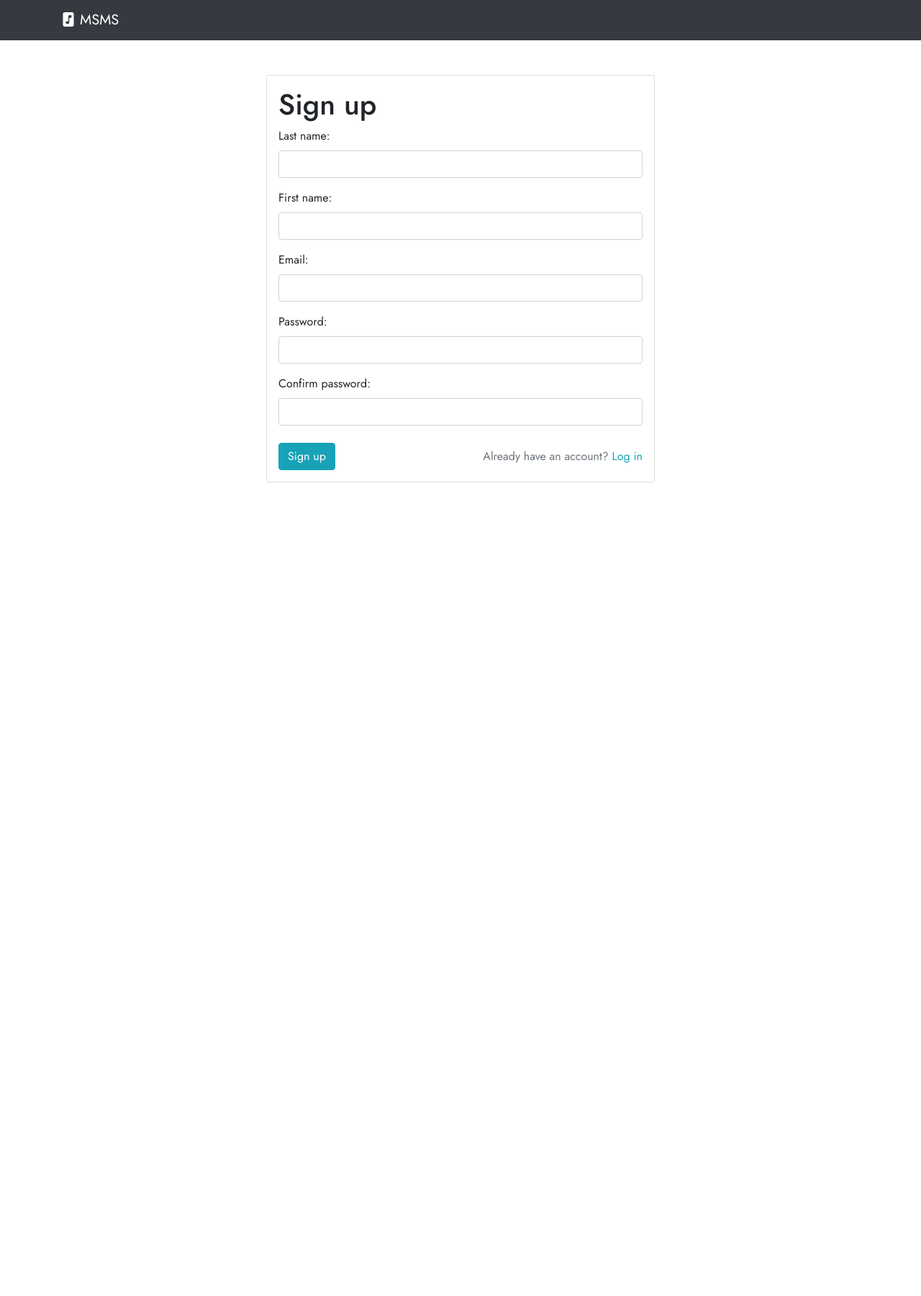
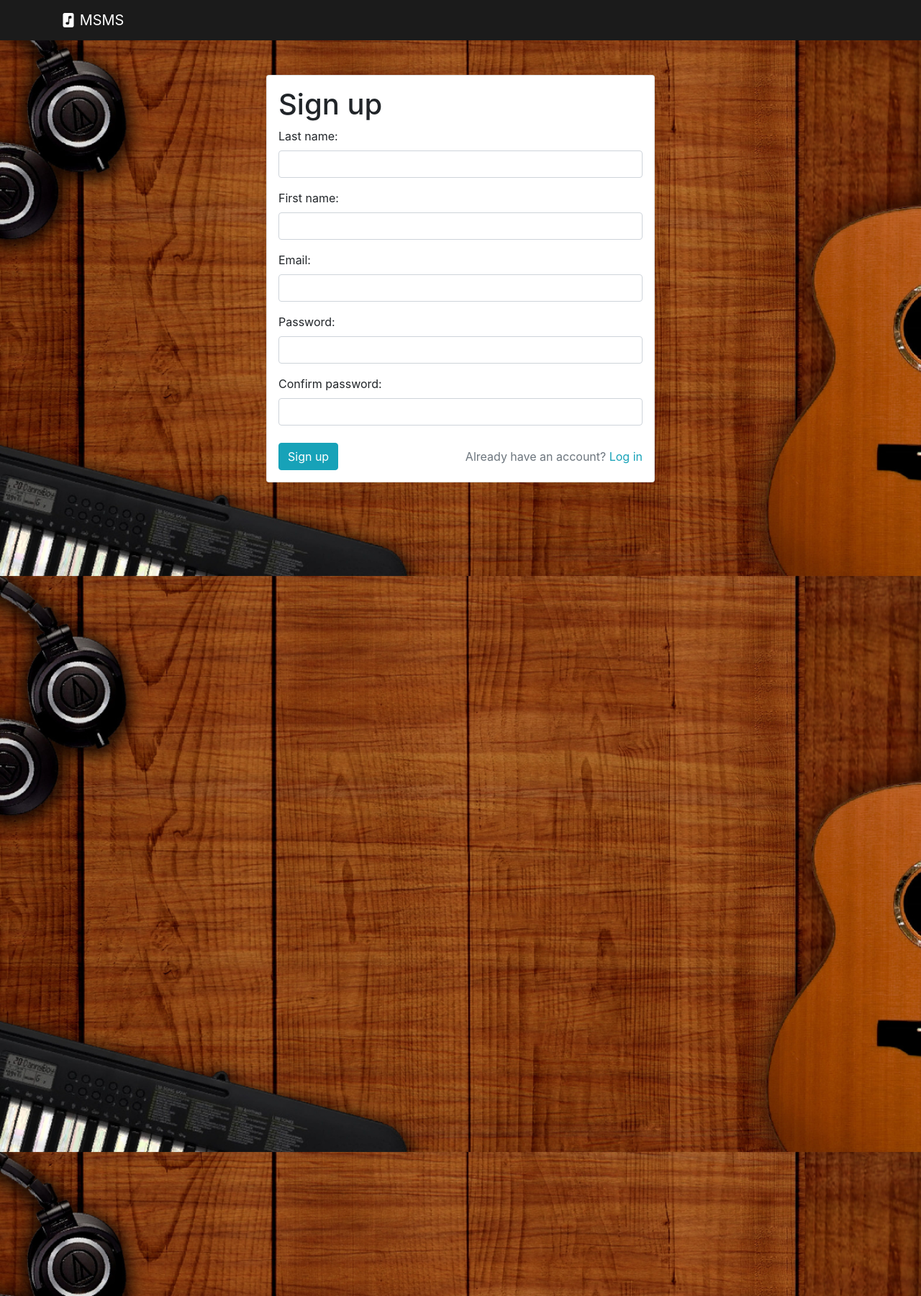
Before and after one commit to DMY2003/MSMS, a Django app: page /sign_up/ in a window 1280 px wide. Shown: the whole page at 72% size. Before the commit the page ends 670 px from the top, so only its background shows below. Run offline with Django 4.2, Linux system fonts and the light colour scheme; some libraries are stand-ins or nearby versions.

Commit message:
Adds background image

```diff
--- a/static/styles.css
+++ b/static/styles.css
@@ -1,4 +1,12 @@
 @import url('https://fonts.googleapis.com/css2?family=Jost:ital,wght@0,100;0,200;0,300;0,400;0,500;0,600;0,700;0,800;0,900;1,100;1,200;1,300;1,400;1,500;1,600;1,700;1,800;1,900&display=swap');
 body {
-    font-family: 'Jost', sans-serif;
+    background-image: url("/static/img/background.jpeg");
+    background-repeat: no-repeat;
+    background-attachment: fixed;
+    height: 1800px;
+    background-size: cover;
+  }
+
+.navbar-dark {
+    background-color: rgb(27, 27, 27) !important;
 }
```
Also changed, not shown: static/img/background.jpeg (added).
